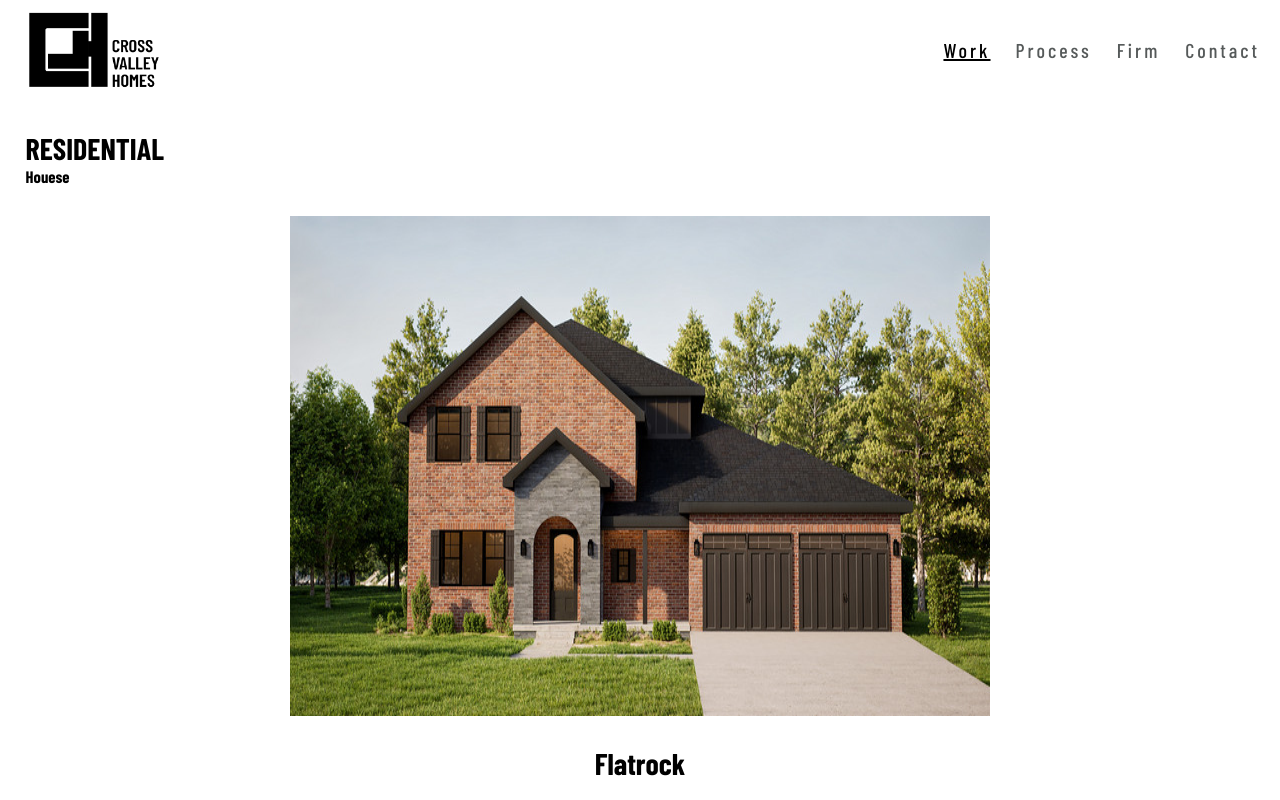
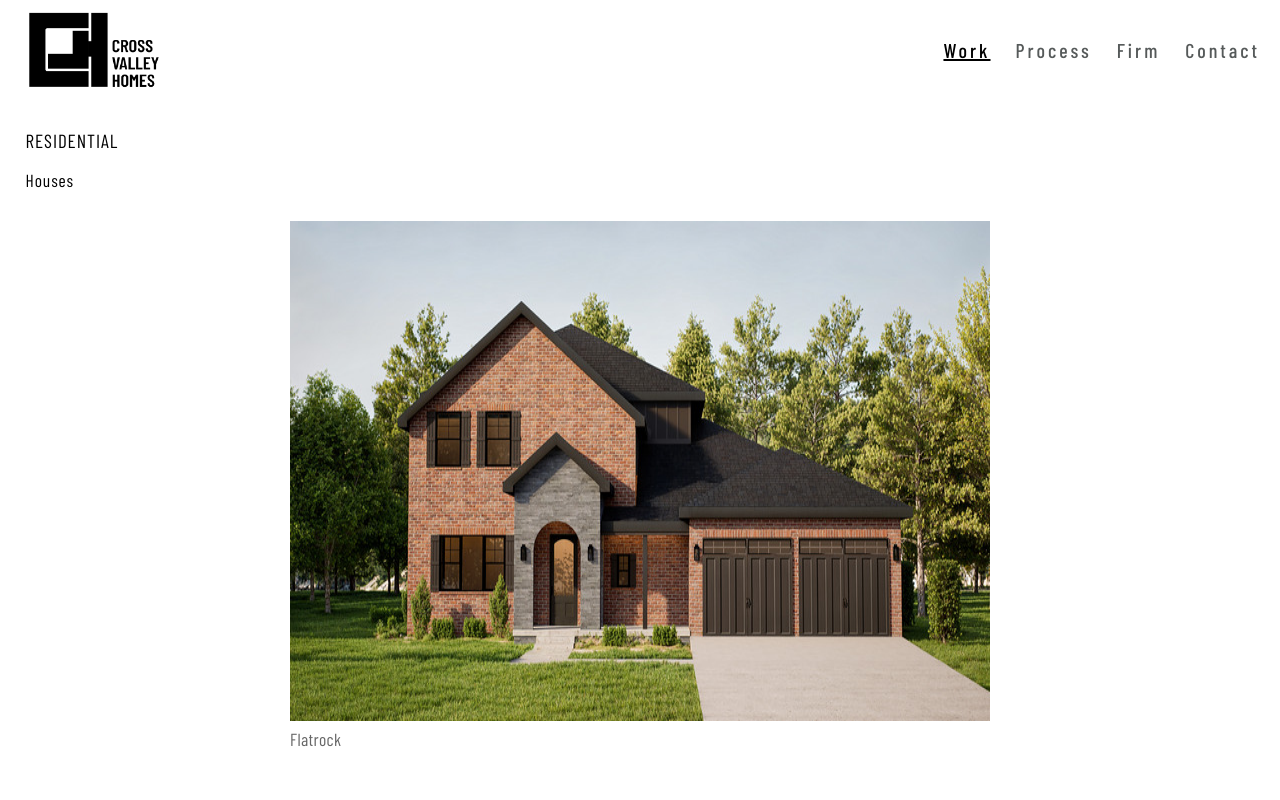
Before and after one commit to shivabuildmyplace/crossvally, a React (Create React App) app: page /work in a window 1280 px wide. Shown: the top 800 px of the page. Built offline with nearby package versions, Linux system fonts and the light colour scheme; a web font is replaced by a local one.

Commit message:
font-size
font-size update

```diff
--- a/src/components/Home/home.js
+++ b/src/components/Home/home.js
@@ -32,8 +32,7 @@ function Home() {
             <div className="sliderimage2">
               <img
                 loading="eager"
-                // src={`/home${index + 1}.jpg`}
-                src="https://res.cloudinary.com/dj7bc9qpp/image/upload/v1744298358/home3_bsouno.png"
+                src={`/home${index + 1}.jpg`}
                 alt={`Slide ${index + 1}`}
                 style={{
                   width: "100%",
--- a/src/components/Portfolio/portfolio.css
+++ b/src/components/Portfolio/portfolio.css
@@ -15,6 +15,14 @@
 }
 .flatrock h2 {
   color: black;
+  font-size: 17.5px;
+  text-align: left;
+  color: #666;
+  line-height: 1.7em;
+  letter-spacing: 0.02em;
+  font-weight: 400;
+  font-style: normal;
+  margin: 0px;
 }
 .portfolio-container {
   max-width: 1600px;
@@ -25,9 +33,23 @@
 .portfolio-container .text {
   padding-left: 2%;
 }
-.text h2,
+.text h2 {
+  font-size: 19px;
+  line-height: 1.2em;
+  text-transform: none;
+  letter-spacing: 0.05em;
+  font-weight: 400;
+  font-style: normal;
+  margin: 1em 0 0.5em;
+}
 .text h5 {
-  margin: 0px;
+  font-size: 17.5px;
+  line-height: 1.2em;
+  text-transform: none;
+  letter-spacing: 0.05em;
+  font-weight: 400;
+  font-style: normal;
+  margin: 1em 0 0.5em;
 }
 @media (max-width: 1444px) {
   .portfolio-image-section {
--- a/src/components/Portfolio/portfolio.js
+++ b/src/components/Portfolio/portfolio.js
@@ -8,7 +8,7 @@ function Portfolio() {
       <div className="portfolio-container">
         <div className="text">
           <h2>RESIDENTIAL</h2>
-          <h5>Houese</h5>
+          <h5>Houses</h5>
         </div>
         <div className="portfolio-image-section">
           <Link to="../flatrock" className="link">
```
